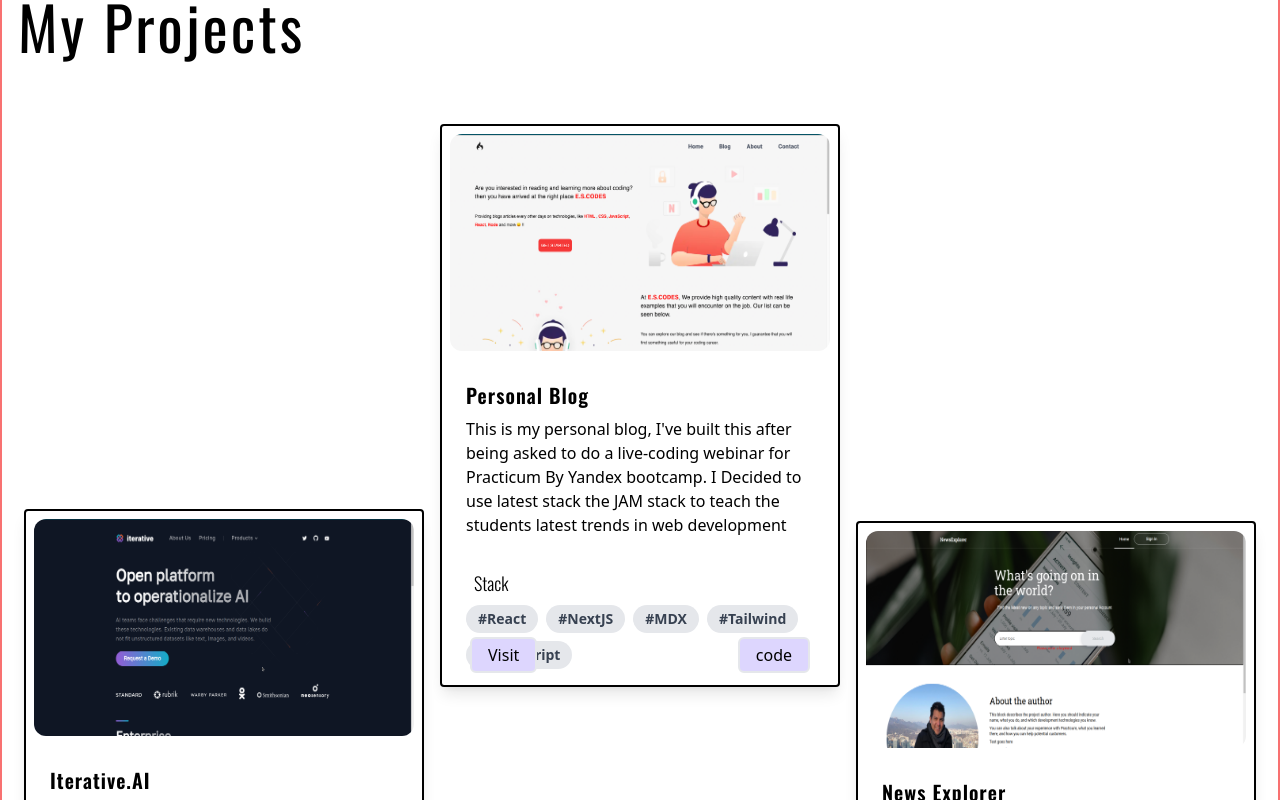
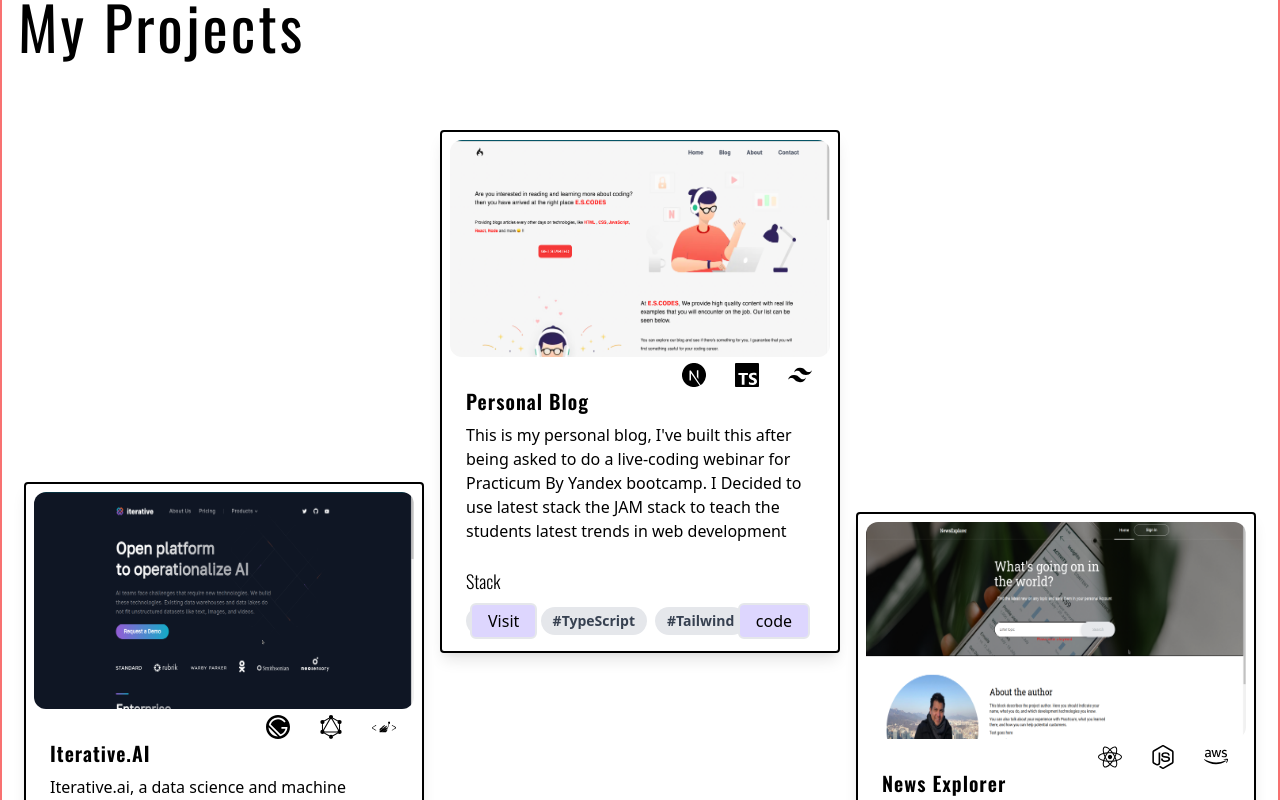
Before and after one commit to enyelsequeira/next-portfolio, a Next.js app: page / in a window 1280 px wide. Shown: the part 1400-2200 px from the top of the page. Built offline with nearby package versions, Linux system fonts and the light colour scheme; a web font is replaced by a local one.

Commit message:
cards added icons

```diff
--- a/projects/project-four.mdx
+++ b/projects/project-four.mdx
@@ -6,11 +6,14 @@ image: /images/news.png
 summary: This is a full-stack application, using nodeJs as backend, and React for the front-end. it allows user to register and it deals with authentication in the backend as well fronted It allows user to search and save news
 github: "https://github.com/enyelsequeira/news-explorer-frontend"
 visit: "https://news-explorer.vercel.app/"
-keywords:
-  - React
-  - NodeJS
-  - AWS
-  - Hook-form
+technologies:
+  - name: React
+    type: Front-end
+  - name: NodeJs
+    type: Back-end
+  - name: AWS
+    type: Hosting
+
 ---
 
 # this is a header 1
--- a/projects/project-one.mdx
+++ b/projects/project-one.mdx
@@ -6,9 +6,11 @@ image: /images/iterative.png
 summary: 'Iterative.ai, a data science and machine learning version control platform, came to us wanting a new static landing page built with Gatsby. With two other developers we were able to develop and ship this site in about 3 weeks.'
 github: "https://iterative.ai/"
 visit: "https://iterative.ai/"
-keywords:
-  - React
-  - Gatsby
-  - Styled-Components
-  - GraphQL
+technologies:
+  - name: Gatsby
+    type: Front-end
+  - name: GraphQL
+    type: Data
+  - name: StyledComponents
+    type: CSS
 ---
--- a/projects/project-three.mdx
+++ b/projects/project-three.mdx
@@ -6,10 +6,11 @@ image: /images/blog.png
 summary: This is my personal blog, I've built this after being asked to do a live-coding webinar for Practicum By Yandex bootcamp. I Decided to use latest stack the JAM stack to teach the students latest trends in web development
 github: "https://github.com/enyelsequeira/next-tailwind-blog"
 visit: "https://next-tailwind-blog-git-main-enyelsequeira.vercel.app/"
-keywords:
-  - React
-  - NextJS
-  - MDX
-  - Tailwind
-  - TypeScript
+technologies:
+  - name: Next
+    type: Front-end
+  - name: TypeScript
+    type: Front-end
+  - name: Tailwind
+    type: CSS
 ---
--- a/projects/project-two.mdx
+++ b/projects/project-two.mdx
@@ -6,9 +6,11 @@ image: /images/movies.png
 summary: This app is a ReactJs application, using the latest technologies, such as hooks, scss modules to style and the most important using AI, I've integrated AI to be able to ask a few simple question.
 github: "https://github.com/enyelsequeira/movieshook"
 visit: "https://newmovies.netlify.app/movie"
-keywords:
-  - React
-  - Redux
-  - Material-UI
-  - CSS in JS
+technologies:
+  - name: React
+    type: Front-end
+  - name: Redux
+    type: State-Management
+  - name: MaterialUI
+    type: CSS
 ---
--- a/src/components/Cards/Cards.tsx
+++ b/src/components/Cards/Cards.tsx
@@ -2,8 +2,25 @@ import { motion } from 'framer-motion';
 import Image from 'next/image';
 import Link from 'next/link';
 import React from 'react';
+import { FaReact } from "react-icons/fa";
+import { SiAmazonaws, SiGatsby, SiGraphql, SiMaterialUi, SiNextDotJs, SiNodeDotJs, SiRedux, SiStyledComponents, SiTailwindcss, SiTypescript } from "react-icons/si";
 import { Project, Projects } from "../../../utils/constant";
 
+
+const icons = {
+  React: FaReact,
+  Redux: SiRedux,
+  MaterialUI: SiMaterialUi,
+  Gatsby: SiGatsby,
+  GraphQL: SiGraphql,
+  StyledComponents: SiStyledComponents,
+  Next: SiNextDotJs,
+  TypeScript: SiTypescript,
+  Tailwind: SiTailwindcss,
+  NodeJs: SiNodeDotJs,
+  AWS: SiAmazonaws
+
+}
 const Cards = ({ data }: Projects): JSX.Element => {
 
   console.log(data)
@@ -16,6 +33,13 @@ const Cards = ({ data }: Projects): JSX.Element => {
       case 3: return `${prefix} lg:col-start-div3 lg:col-end-div3 lg:row-start-div3 lg:row-end-div3`;
       case 4: return `${prefix} lg:col-start-div4 lg:col-end-div4 lg:row-start-div4 lg:row-end-div4`;
     }
+  }
+
+  const renderIcon = (type) =>{
+    if(!icons[type]) return false;
+
+    const Icon = icons[type]
+    return <Icon />
   }
 
   return (
@@ -31,8 +55,15 @@ const Cards = ({ data }: Projects): JSX.Element => {
               <div key={project.data.id} className={`${classNamesForGrid(project.data.id)}`}>
                 <Link as={`/projects/${project.filePath.replace(/\.mdx?$/, '')}`} href={`/projects/[slug]`}>
 
-                  <div className="p-2 cursor-pointer  ">
+                  <div className="p-2 cursor-pointer relative">
                     <Image className="rounded-xl  transform duration-300 group-hover:scale-110" src={project.data.image} width="700" height="400" />
+                    {project.data.technologies && (
+                      <div className="flex  absolute -bottom-4 right-3 w-2/5 justify-around">{project.data.technologies.map((tech) => {
+                        return(
+                          <span key={tech.name} className="text-t-base text-2xl dark:text-d-accent ">{renderIcon(tech.name)}</span>
+                        )
+                      })}</div>
+                    )}
                   </div>
                 </Link>
 
@@ -50,10 +81,12 @@ const Cards = ({ data }: Projects): JSX.Element => {
                 </div>
 
                 <div className="px-6 pt-2 pb-2">
-                  <p className="text-lg p-2 font-display font-light">Stack</p>
-                  {project.data.keywords.map((tag, i) => {
+                  <p className="text-lg pb-3 font-display font-light">Stack</p>
+                  {project.data.technologies.map((tag) => {
                     return (
-                      <span key={i} className="inline-block bg-gray-200 rounded-full px-3 py-1 text-sm font-semibold text-gray-700 mr-2 mb-2">#{tag}</span>
+                      <>
+                      <span key={tag.name} className="inline-block bg-gray-200 rounded-full px-3 py-1 text-sm font-semibold text-gray-700 mr-2 mb-2">#{tag.name}</span>
+                      </>
                     )
                   })}
                 </div>
```
Also changed, not shown: utils/constant.ts (+6 -1 lines).
